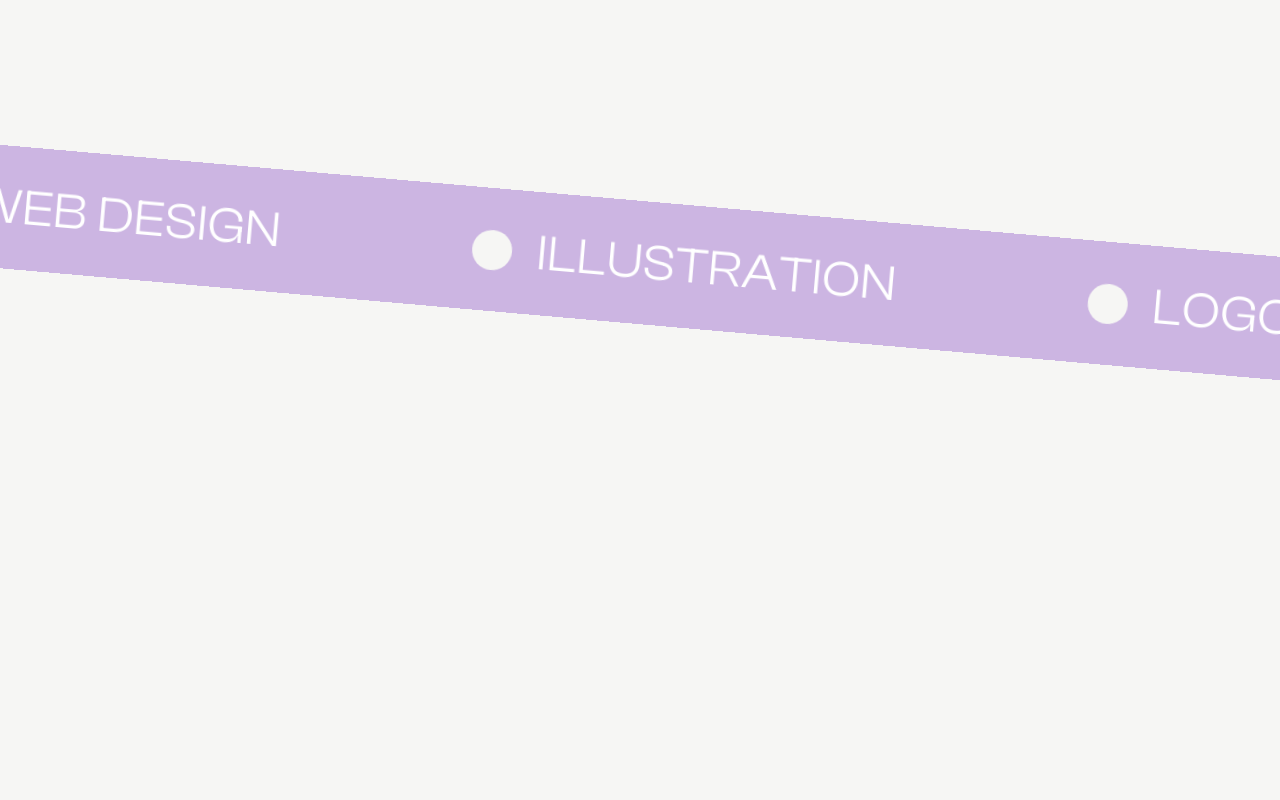
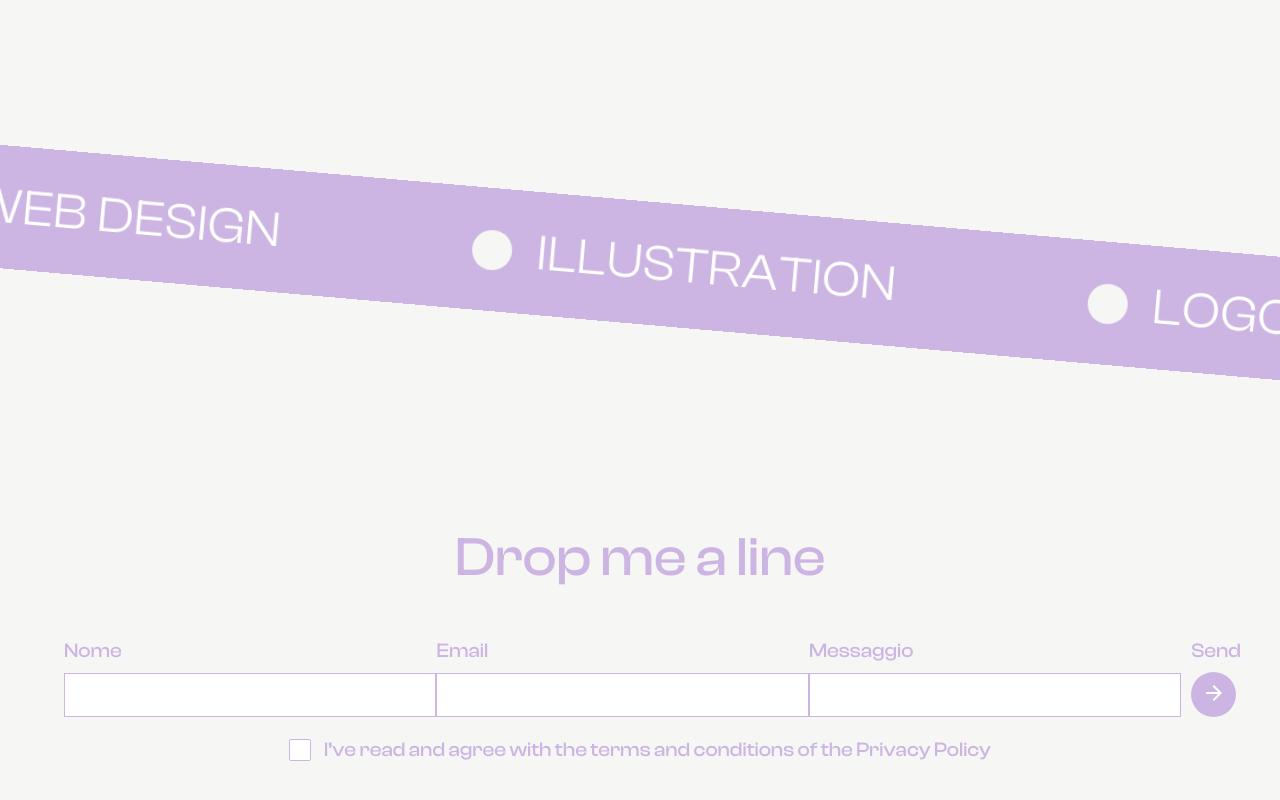
Before and after one commit to Voluruund/ll-website, a React (Create React App) app: page /about in a window 1280 px wide. Shown: the part 2807-3607 px from the top of the page. Before the commit the page ends 3431 px from the top, so only its background shows below. Built offline with nearby package versions, Linux system fonts and the light colour scheme.

Commit message:
Form component

```diff
--- a/public/index.html
+++ b/public/index.html
@@ -24,6 +24,7 @@
       Learn how to configure a non-root public URL by running `npm run build`.
     -->
     <title>Laura Lavorini</title>
+    <link rel="stylesheet" href="https://fonts.googleapis.com/css2?family=Material+Symbols+Outlined:opsz,wght,FILL,GRAD@24,400,0,0" />
   </head>
   <body>
     <noscript>You need to enable JavaScript to run this app.</noscript>
--- /dev/null
+++ b/src/common-comp/form.jsx
@@ -0,0 +1,30 @@
+function Form(){
+    return(
+        <section className="form-wrapper">
+            <h2 className="form-title">Drop me a line</h2>
+            <div className="form-grid">
+                <p className="title-form">Nome</p>
+                <p className="title-form">Email</p>
+                <p className="title-form">Messaggio</p>
+                <p className="title-form ml-10">Send</p>
+
+                <input type="text" className="form-item" />
+                <input type="email" className="form-item" />
+                <input type="text" className="form-item" />
+                <button className="form-button ml-10"onClick={(e) => {window.location.href ='mailto:majidalessio@gmail.com';}}>
+                    <span className="material-symbols-outlined">arrow_forward</span>
+                </button>
+            </div>
+            <div className="agree-wrapper mt-20">
+                {/* <input type="checkbox" name="policy" id="policy" className="form-checkbox"/> */}
+                <label className="container">
+                    <input type="checkbox" />
+                    <span className="checkmark"></span>
+                </label>
+                <p className="title-form">I’ve read and agree with the terms and conditions of the Privacy Policy</p>
+            </div>
+        </section>
+    )
+}
+
+export default Form;
--- a/src/pages/about.jsx
+++ b/src/pages/about.jsx
@@ -1,3 +1,5 @@
+import Form  from "../common-comp/form";
+
 function About(){
     return (
         <section className="about-page">
@@ -111,6 +113,7 @@ function About(){
                     <h1><span className="circle"></span>UX Design</h1>
                 </div>
             </div>
+            <Form></Form>
         </section>
     )
 }
--- /dev/null
+++ b/src/styles/form.css
@@ -0,0 +1,151 @@
+.form-wrapper{
+    width: 90%;
+    margin: auto;
+}
+
+.form-title{
+    font-size: 55px;
+    font-weight: 500;
+    font-family: var(--clash-display-variable);
+    text-align: center;
+    width: 100%;
+}
+
+.form-grid{
+    display: grid;
+    grid-template-columns: repeat(3, 1fr) 3%;
+    align-items: flex-end;
+}
+
+.title-form{
+    margin: 0;
+    font-size: 20px;
+    font-weight: 500;
+    font-family: var(--clash-display-variable);
+}
+
+.form-item{
+    margin-top: 10px;
+    height: 40px;
+    border: solid 1px;
+    border-color: var(--default-lilac);
+    outline: none;
+}
+
+.form-button{
+    width: 45px;
+    aspect-ratio: 1;
+    border-color: transparent;
+    border-radius: 50%;
+    background-color: var(--default-lilac);
+    cursor: pointer;
+}
+
+.material-symbols-outlined {
+  color: white;
+}
+
+.agree-wrapper{
+    width: 100%;
+    display: flex;
+    justify-content: center;
+    align-items: center;
+    flex-wrap: wrap;
+}
+
+.form-checkbox, input[type="checkbox" i]{
+    outline: none;
+    border-color: var(--default-lilac);
+    width: 20px;
+    aspect-ratio: 1;
+}
+
+
+
+
+
+
+
+
+
+
+
+
+
+
+
+
+
+
+
+
+
+/* The container */
+.container {
+    display: block;
+    position: relative;
+    padding-left: 35px;
+    height: 21px;
+    cursor: pointer;
+    font-size: 22px;
+    -webkit-user-select: none;
+    -moz-user-select: none;
+    -ms-user-select: none;
+    user-select: none;
+  }
+
+  /* Hide the browser's default checkbox */
+  .container input {
+    position: absolute;
+    opacity: 0;
+    cursor: pointer;
+    height: 0;
+    width: 0;
+  }
+
+  /* Create a custom checkbox */
+  .checkmark {
+    position: absolute;
+    top: 0;
+    left: 0;
+    width: 20px;
+    aspect-ratio: 1;
+    background-color: white;
+    border: solid 1px var(--default-lilac);
+    border-radius: 2px;
+  }
+
+  /* On mouse-over, add a grey background color */
+  .container:hover input ~ .checkmark {
+    background-color: var(--default-bg-color);
+  }
+
+  /* When the checkbox is checked, add a blue background */
+  .container input:checked ~ .checkmark {
+    background-color: var(--default-lilac);
+  }
+
+  /* Create the checkmark/indicator (hidden when not checked) */
+  .checkmark:after {
+    content: "";
+    position: absolute;
+    display: none;
+  }
+
+  /* Show the checkmark when checked */
+  .container input:checked ~ .checkmark:after {
+    display: block;
+  }
+
+  /* Style the checkmark/indicator */
+  .container .checkmark:after {
+    left: 6px;
+    top: 3px;
+    width: 5px;
+    height: 10px;
+    border: solid var(--default-bg-color);
+    border-width: 0 3px 3px 0;
+    -webkit-transform: rotate(45deg);
+    -ms-transform: rotate(45deg);
+    transform: rotate(45deg);
+  }
--- a/src/styles/index.css
+++ b/src/styles/index.css
@@ -3,6 +3,7 @@
 @import 'navigation.css';
 @import 'about.css';
 @import 'clash-display.css';
+@import 'form.css';
 
 :root{
   --default-lilac: #CCB5E2;
@@ -35,6 +36,10 @@ body {
   -webkit-font-smoothing: antialiased;
   -moz-osx-font-smoothing: grayscale;
   background-color: var(--default-bg-color);
+}
+
+.ml-10{
+  margin-left: 10px;
 }
 
 .mt-20{
```
